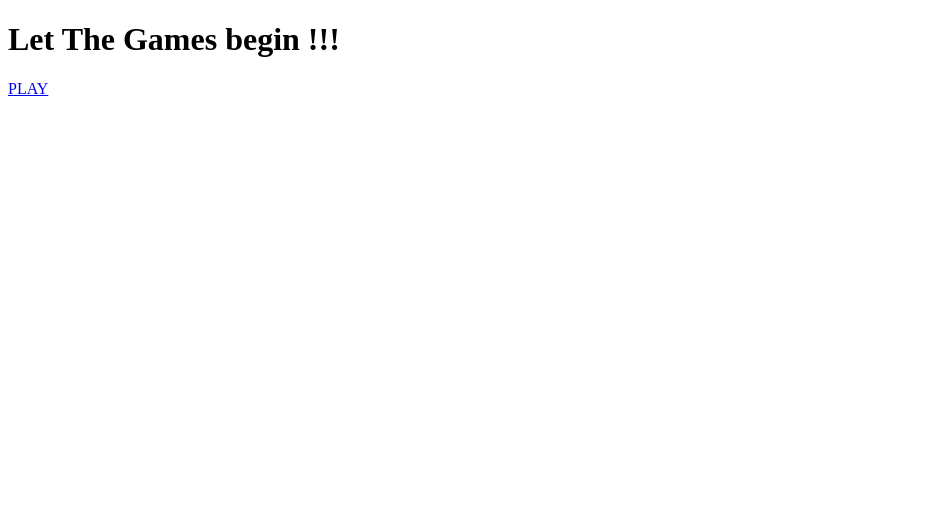
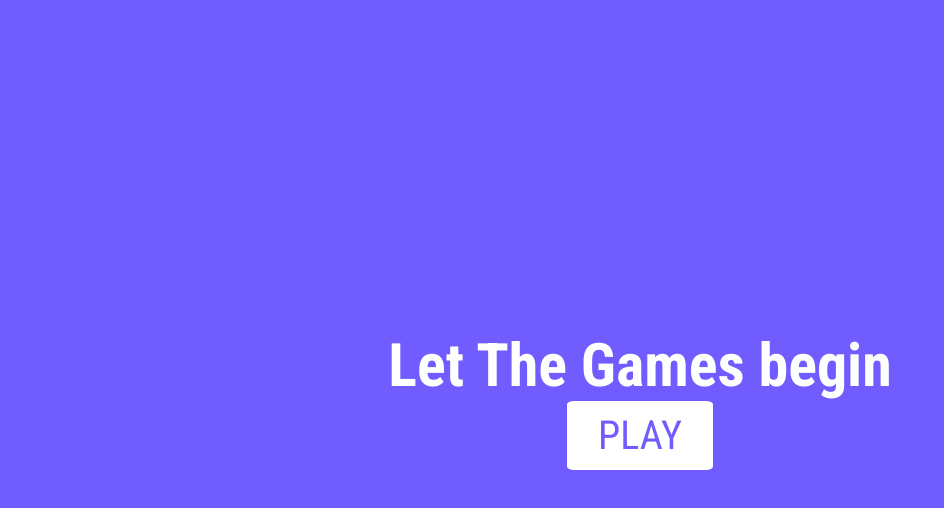
Before and after one commit to onabz/Vehicle-Quiz-Game, a plain HTML site: page index.html in a window 1280 px wide. Shown: the whole page, without its empty margins (0-944 px from the left). Drawn offline with Linux system fonts and the light colour scheme.

Commit message:
Style the home page

```diff
--- a/assets/css/style.css
+++ b/assets/css/style.css
@@ -0,0 +1,46 @@
+@import url('https://fonts.googleapis.com/css2?family=Roboto+Condensed:wght@300;400;700&display=swap');
+
+*, *::before, *::after {
+    font-family: 'Roboto Condensed', sans-serif;
+    box-sizing: border-box;
+    margin: 0;
+    padding: 0;
+}
+
+#index-body {
+    background-color: rgba(112, 92, 255, 1);
+}
+
+#start-container {
+    width: 40%;
+    position: absolute;
+    top: 50%;
+    left: 50%;
+    transform: translate(-50%, -50%);
+    text-align: center;
+}
+
+h1 {
+    color: white;
+    font-size: 60px;
+    font-weight: bolder;
+}
+
+#play-btn {
+    border: 1px, solid, white;
+    display: inline-block;
+    color: rgba(112, 92, 255, 1);
+    background-color: white;
+    text-decoration: none;
+    padding: 10px 30px;
+    font-size: 40px;
+    position: relative;
+    cursor: pointer;
+    border-radius: 5%;
+    box-shadow: 0 0 10px 2px;
+}
+
+#play-btn:hover {
+    background: rgb(205, 36, 211);
+    color: white;
+}
--- a/index.html
+++ b/index.html
@@ -10,7 +10,7 @@
 <body id="index-body">
     <main>
         <div id="start-container">
-            <h1>Let The Games begin !!!</h1>
+            <h1>Let The Games begin</h1>
             <a href="game.html" id="play-btn">PLAY</a>
         </div>
     </main>
```
